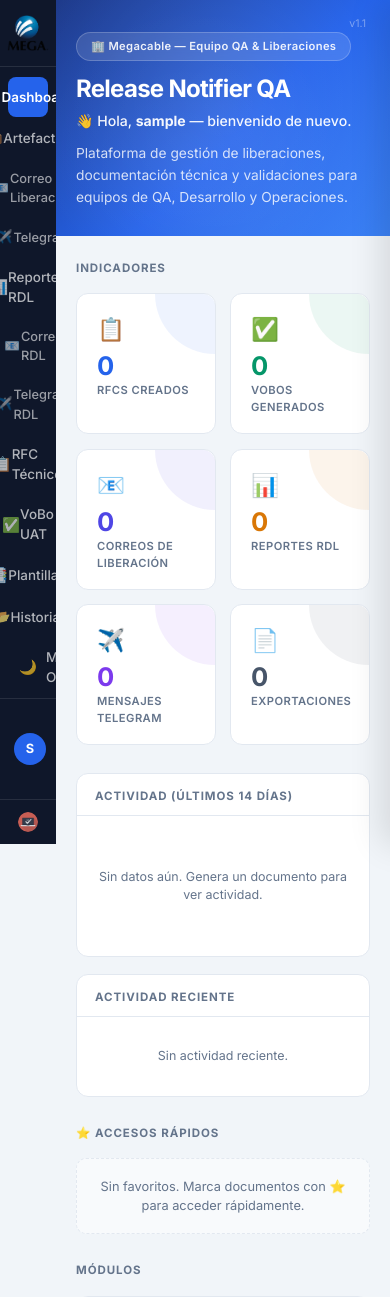
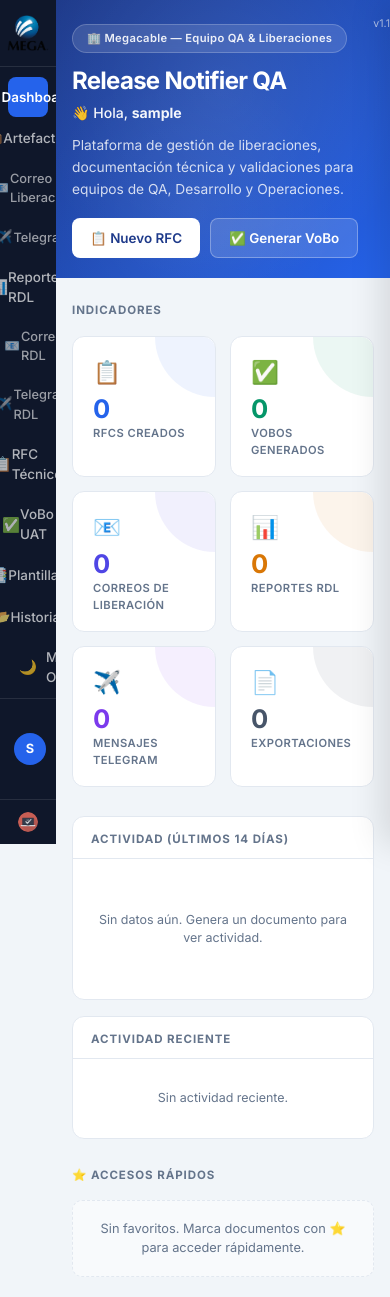
Before and after one commit to pabloloz/release-mail-generator, a Spring Boot app: page / in a window 390 px wide. Shown: the top 1297 px of the page. Run offline with Spring Boot 4, Linux system fonts and the light colour scheme; the visitor is signed in with stand-in values (Sample User, id 1); data that the repository does not hold is empty; some of the project's set-up classes (security, data sources, template engines, error pages and the like) are left out, and stand-ins take their place.

Commit message:
feat(dashboard): Etapa 2b - layout unificado (1200px) y hero renovado
- .dashboard-hero-content y .dashboard-body-inner comparten ahora el mismo max-width:1200px + margin:0 auto + padding:0 48px, en vez de 680px sin centrar vs 880px centrado: el borde izquierdo del hero y el de las tarjetas ahora coincide a cualquier ancho de viewport
- Responsive: padding se reduce a 24px (<=900px) y 16px (<=520px), sin overflow horizontal (box-sizing:border-box)
- Hero: menos alto (32px/28px vs 48px/40px), degradado mas sutil (se quito el tercer stop #3b82f6), dash-version movido dentro del contenedor de 1200px y con mas contraste (.65 vs .4 de opacidad)
- Saludo acortado a 'Hola, <strong>usuario</strong>' conservando el mismo th:text=\
- Nuevas acciones rapidas en el hero (Nuevo RFC / Generar VoBo) como <button> con :focus-visible, reusando exactamente los mismos onclick=showPane('rfc'|'uat',null) que ya usan la tarjeta de modulo y el quick-action existente
- Sin cambios en los otros 6 panes ni en app.css

```diff
--- a/release-mail-generator/src/main/resources/static/css/dashboard.css
+++ b/release-mail-generator/src/main/resources/static/css/dashboard.css
@@ -171,8 +171,8 @@
 
 /* ── Dashboard: Hero ───────────────────────────────────────────────────── */
 .dashboard-hero {
-    background: linear-gradient(135deg, var(--primary-darker) 0%, var(--primary) 55%, #3b82f6 100%);
-    padding: 48px 48px 40px; flex-shrink: 0; position: relative; overflow: hidden;
+    background: linear-gradient(135deg, var(--primary-darker) 0%, var(--primary) 100%);
+    padding: 32px 0 28px; flex-shrink: 0; position: relative; overflow: hidden;
 }
 .dashboard-hero::before {
     content: ''; position: absolute; top: -40%; right: -10%; width: 400px; height: 400px;
@@ -184,7 +184,13 @@
     background: radial-gradient(circle, rgba(255,255,255,.05) 0%, transparent 70%);
     border-radius: 50%;
 }
-.dashboard-hero-content { position: relative; z-index: 1; max-width: 680px; }
+/* Contenedor unificado: MISMO max-width/margin/padding que .dashboard-body-inner,
+   para que el borde izquierdo del hero y el de las tarjetas siempre coincidan,
+   sin importar el ancho de viewport (1280px, 1440px, 1920px, etc.). */
+.dashboard-hero-content {
+    position: relative; z-index: 1;
+    max-width: 1200px; margin: 0 auto; padding: 0 48px; box-sizing: border-box;
+}
 .dashboard-hero h1 { font-size: 1.5rem; font-weight: 700; color: white; margin: 0 0 6px; letter-spacing: -.03em; }
 .dashboard-hero p { color: rgba(255,255,255,.8); margin: 0; font-size: .86rem; line-height: 1.6; }
 .dash-welcome { color: rgba(255,255,255,.95) !important; font-size: .88rem !important; font-weight: 500; margin: 0 0 10px !important; }
@@ -196,11 +202,28 @@
     color: rgba(255,255,255,.9); margin-bottom: 14px; letter-spacing: .03em;
     backdrop-filter: blur(4px);
 }
-.dash-version { position: absolute; top: 16px; right: 24px; font-size: .66rem; color: rgba(255,255,255,.4); z-index: 1; }
+/* Posicionado dentro de .dashboard-hero-content (ya tiene position:relative),
+   para que quede alineado con el mismo contenedor de 1200px, no con el borde
+   de la ventana. */
+.dash-version { position: absolute; top: -8px; right: 0; font-size: .66rem; color: rgba(255,255,255,.65); z-index: 1; }
+
+/* ── Dashboard: Acciones rápidas del hero ──────────────────────────────── */
+.dash-hero-actions { display: flex; gap: 10px; margin-top: 18px; flex-wrap: wrap; }
+.dash-hero-btn {
+    border: none; border-radius: 8px; padding: 9px 18px;
+    font-size: .84rem; font-weight: 600; font-family: inherit;
+    cursor: pointer; display: inline-flex; align-items: center; gap: 6px;
+    transition: background .15s, transform .1s, box-shadow .15s;
+}
+.dash-hero-btn-primary { background: white; color: var(--primary-darker); }
+.dash-hero-btn-primary:hover { background: #f1f5f9; transform: translateY(-1px); }
+.dash-hero-btn-secondary { background: rgba(255,255,255,.14); color: white; border: 1px solid rgba(255,255,255,.3); }
+.dash-hero-btn-secondary:hover { background: rgba(255,255,255,.22); transform: translateY(-1px); }
+.dash-hero-btn:focus-visible { outline: 2px solid white; outline-offset: 2px; }
 
 /* ── Dashboard: Body / secciones ───────────────────────────────────────── */
-.dashboard-body { background: var(--bg); padding: 36px 48px 48px; flex: 1; }
-.dashboard-body-inner { max-width: 880px; margin: 0 auto; }
+.dashboard-body { background: var(--bg); padding: 36px 0 48px; flex: 1; }
+.dashboard-body-inner { max-width: 1200px; margin: 0 auto; padding: 0 48px; box-sizing: border-box; }
 .dash-section-title { font-size: .72rem; font-weight: 700; letter-spacing: .08em; text-transform: uppercase; color: var(--text-muted); margin-bottom: 16px; }
 
 /* ── Dashboard: Tarjetas de módulos ────────────────────────────────────── */
@@ -418,13 +441,17 @@
     .sidebar-nav-item > *:not(.nav-icon) { display: none; }
     .sidebar-footer img { height: 20px; }
     .module-grid { grid-template-columns: 1fr 1fr; gap: 12px; }
-    .dashboard-hero { padding: 32px 20px 28px; }
-    .dashboard-body { padding: 24px 20px 32px; }
+    .dashboard-hero { padding: 24px 0 20px; }
+    .dashboard-hero-content { padding: 0 24px; }
+    .dashboard-body { padding: 24px 0 32px; }
+    .dashboard-body-inner { padding: 0 24px; }
     .sidebar-search { display: none; }
     .gs-results { left: 56px; width: 340px; }
 }
 @media (max-width: 520px) {
     .module-grid { grid-template-columns: 1fr; }
+    .dashboard-hero-content { padding: 0 16px; }
+    .dashboard-body-inner { padding: 0 16px; }
 }
 
 /* ══════════════════════════════════════════════════════════════════════════
--- a/release-mail-generator/src/main/resources/templates/index.html
+++ b/release-mail-generator/src/main/resources/templates/index.html
@@ -3062,12 +3062,16 @@
     <div class="pane" id="pane-dashboard">
         <!-- Hero -->
         <div class="dashboard-hero">
-            <span class="dash-version">v1.1</span>
             <div class="dashboard-hero-content">
+                <span class="dash-version">v1.1</span>
                 <div class="dash-badge">&#x1F3E2; Megacable &mdash; Equipo QA &amp; Liberaciones</div>
                 <h1>Release Notifier QA</h1>
-                <p class="dash-welcome" th:if="${currentUser}">&#x1F44B; Hola, <strong th:text="${currentUser}">usuario</strong> &mdash; bienvenido de nuevo.</p>
+                <p class="dash-welcome" th:if="${currentUser}">&#x1F44B; Hola, <strong th:text="${currentUser}">usuario</strong></p>
                 <p>Plataforma de gesti&#xF3;n de liberaciones, documentaci&#xF3;n t&#xE9;cnica y validaciones para equipos de QA, Desarrollo y Operaciones.</p>
+                <div class="dash-hero-actions">
+                    <button type="button" class="dash-hero-btn dash-hero-btn-primary" onclick="showPane('rfc',null)">&#x1F4CB; Nuevo RFC</button>
+                    <button type="button" class="dash-hero-btn dash-hero-btn-secondary" onclick="showPane('uat',null)">&#x2705; Generar VoBo</button>
+                </div>
             </div>
         </div>
 
```
